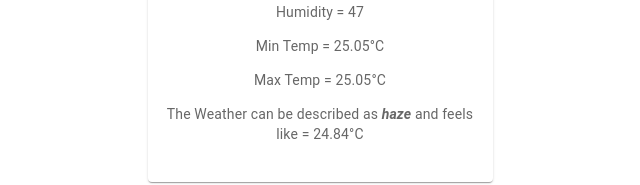
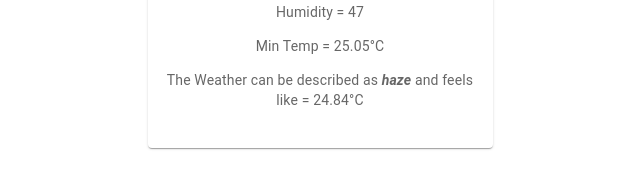
Before and after one commit to FaruqKhan11148/React_Weather_Project, a React (Vite) app in the folder Project/: page / in a window 1280 px wide. Shown: the part 449-634 px from the top of the page, without its empty margins (320-960 px from the left). Built offline with nearby package versions, Linux system fonts and the light colour scheme.

Commit message:
Update InfoBox.jsx

```diff
--- a/Project/src/InfoBox.jsx
+++ b/Project/src/InfoBox.jsx
@@ -31,7 +31,7 @@ export default function InfoBox({info}){
                     <p>Temprature = {info.temp}&deg;C</p>
                     <p>Humidity = {info.humidity}</p>
                     <p>Min Temp = {info.minTemp}&deg;C</p>
-                    <p>Max Temp = {info.maxTemp}&deg;C</p>
+
                     <p>The Weather can be described as <i><b>{info.weather}</b></i> and feels like = {info.feels_like}&deg;C</p>
                     </Typography>
                 </CardContent>
```
